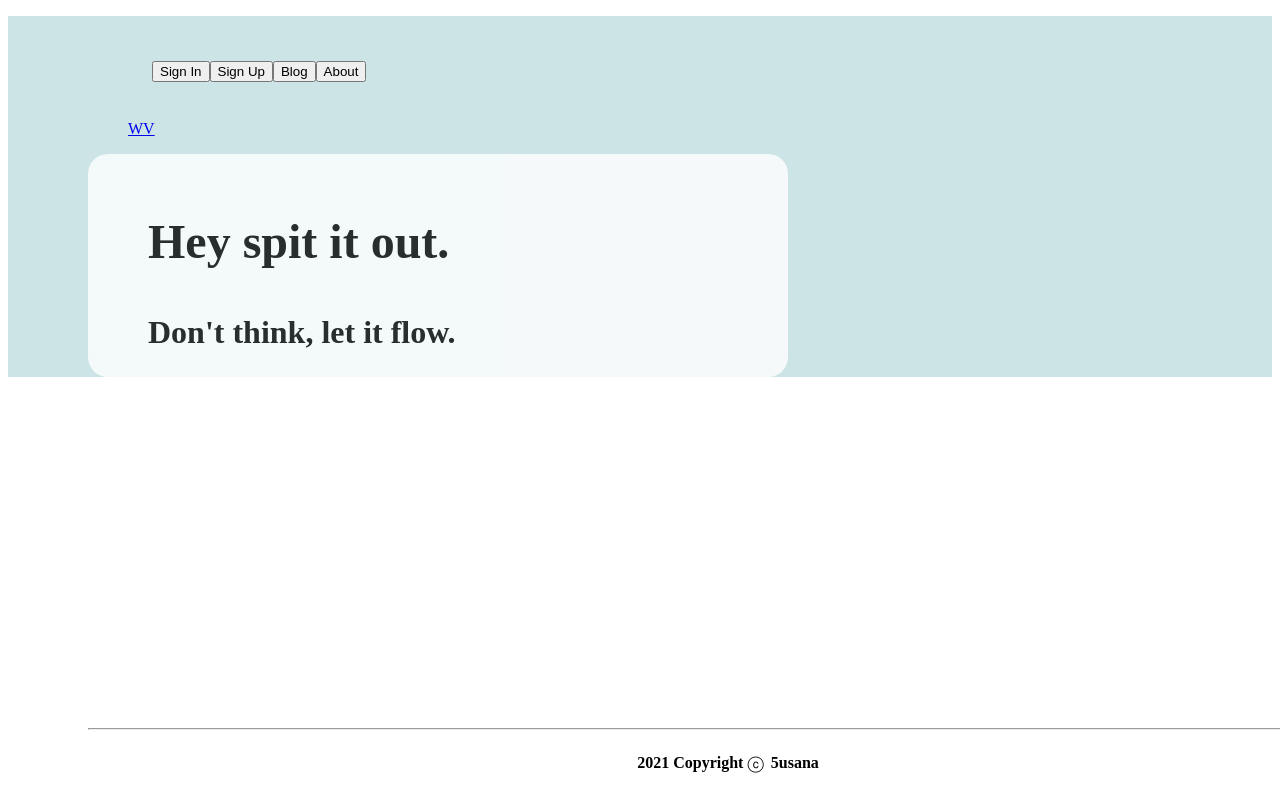
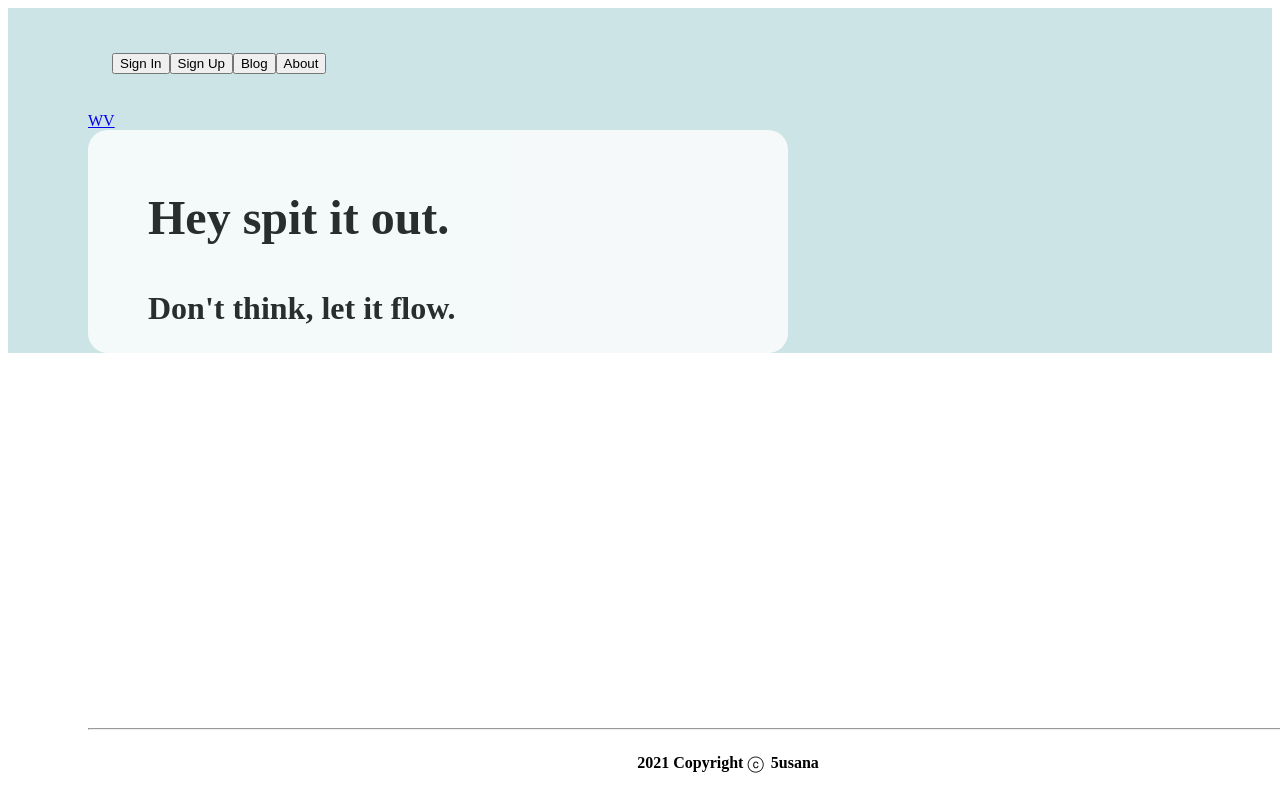
Before and after one commit to 5usana/wvblog, a React (Create React App) app: page / in a window 1280 px wide. Built offline with nearby package versions, Linux system fonts and the light colour scheme.

Commit message:
updated navbar with some styling

```diff
--- a/src/components/NavBar.js
+++ b/src/components/NavBar.js
@@ -13,14 +13,10 @@ const HomeNav = styled.nav`
 // 	color: red;
 // `;
 
-
 function NavBar() {
 
-
-
     return (
-        <nav className='navBar'>
-            <ul>
+		<div>
 			<HomeNav>
 				<Link to='/signin'>
 					<button
@@ -66,12 +62,7 @@ function NavBar() {
 			<Link to='/'>
 				WV
 			</Link>
-
-            </ul>
-
-
-
-        </nav>
+		</div>
     );
 }
 
```
Lines whose indentation alone changed are shown as unchanged.
